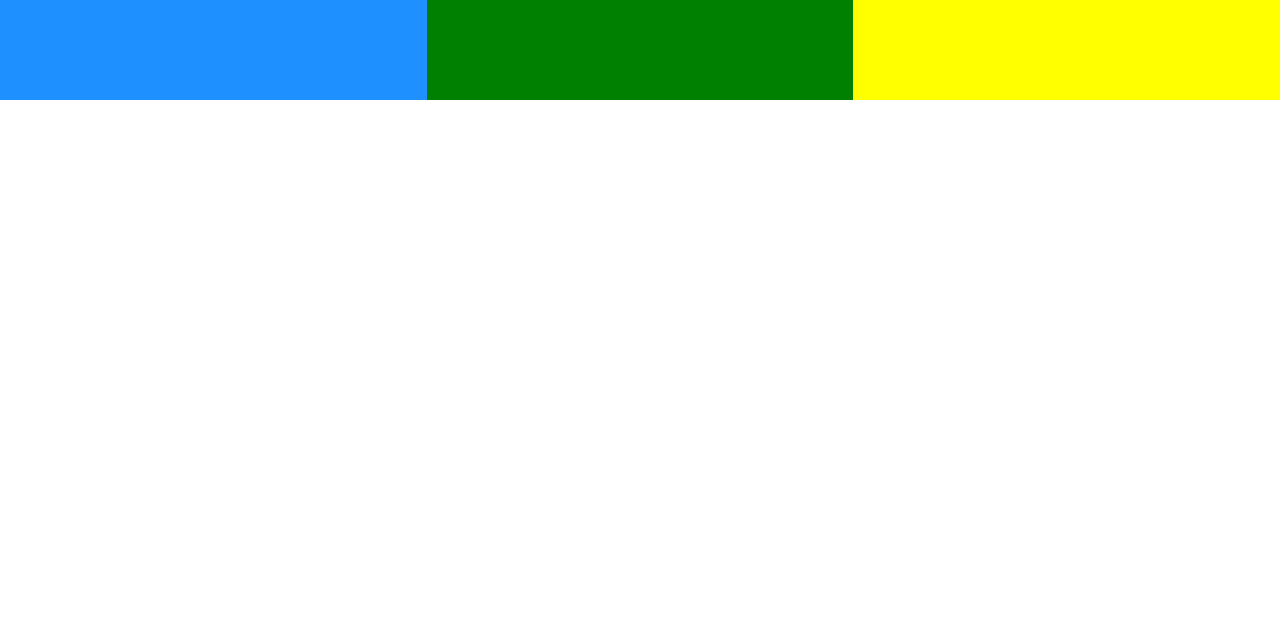
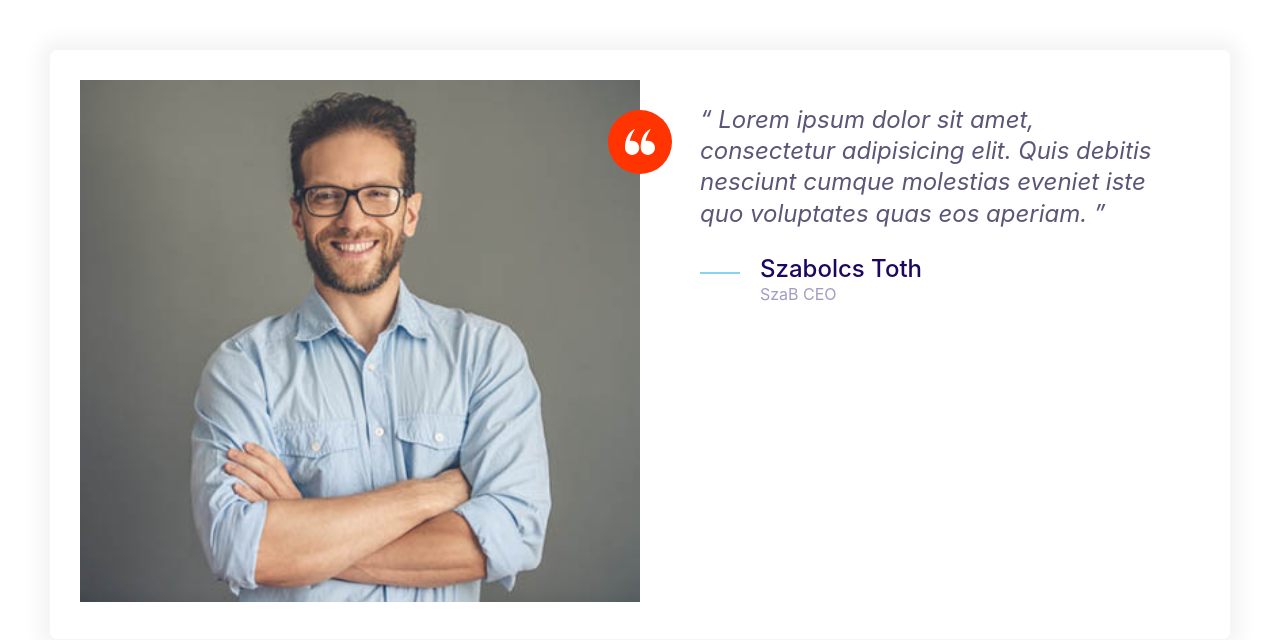
Before and after one commit to WreckitHUN/Moshify, a plain HTML site: page index.html in a window 1280 px wide. Drawn offline with Linux system fonts and the light colour scheme.

Commit message:
Build testimonal.

```diff
--- a/css/styles.css
+++ b/css/styles.css
@@ -175,8 +175,17 @@ a{
     height: 40px;
 }
 
+.icon--small{
+    width: 30px;
+    height: 30px;
+}
+
 .icon--primary{
     fill: var(--color-primary);
+}
+
+.icon--white{
+    fill: white;
 }
 
 .icon-container{
@@ -188,6 +197,11 @@ a{
     justify-content: center;
     align-items: center;
 }
+
+.icon-container--accent{
+    background: var(--color-accent);
+}
+
 
 /* Buttons */
 
@@ -472,3 +486,35 @@ a{
         grid-template-columns: 1fr 1fr 1fr;
     }
 }
+
+/* Testimonials */
+
+.testimonial{
+    padding: 3rem;
+}
+
+
+.testimonial__image  img{
+    width: 100%;
+}
+
+.testimonial__image{
+    position: relative;
+}
+
+.testimonial__image  .icon-container{
+    position: absolute;
+    right: -32px;
+    top: 3rem;
+}
+
+@media screen and (min-width: 768px) {
+    .testimonial .quote,
+    .testimonial .quote__author{
+        font-size: 2.4rem;
+    }
+
+    .testimonial .quote{
+        margin-left: 6rem;
+    }
+}
--- a/index.html
+++ b/index.html
@@ -7,11 +7,38 @@
     <link rel="stylesheet" href="css/styles.css" />
     <title>Document</title>
   </head>
-  <body>
-    <div class="grid grid--1x3">
-      <div style="height: 100px; background: dodgerblue"></div>
-      <div style="height: 100px; background: green"></div>
-      <div style="height: 100px; background: yellow"></div>
+  <body style="padding: 5rem">
+    <div class="card testimonial">
+      <div class="grid grid--1x2">
+        <div class="testimonial__image">
+          <img src="images/testimonial.jpg" alt="A happy smiling customer" />
+          <span class="icon-container icon-container--accent">
+            <svg class="icon icon--white icon--small">
+              <use xlink:href="icons/sprite.svg#quotes"></use>
+            </svg>
+          </span>
+        </div>
+        <blockquote class="quote">
+          <p class="quote__text">
+            Lorem ipsum dolor sit amet, consectetur adipisicing elit. Quis
+            debitis nesciunt cumque molestias eveniet iste quo voluptates quas
+            eos aperiam.
+          </p>
+          <footer>
+            <div class="media">
+              <div class="media__image">
+                <svg class="icon icon--primary quote__line">
+                  <use xlink:href="icons/sprite.svg#line"></use>
+                </svg>
+              </div>
+              <div class="media__body">
+                <h3 class="media__title quote__author">Szabolcs Toth</h3>
+                <p class="quote__company">SzaB CEO</p>
+              </div>
+            </div>
+          </footer>
+        </blockquote>
+      </div>
     </div>
   </body>
 </html>
```
